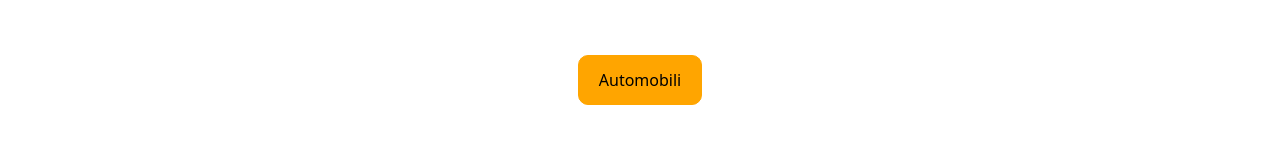
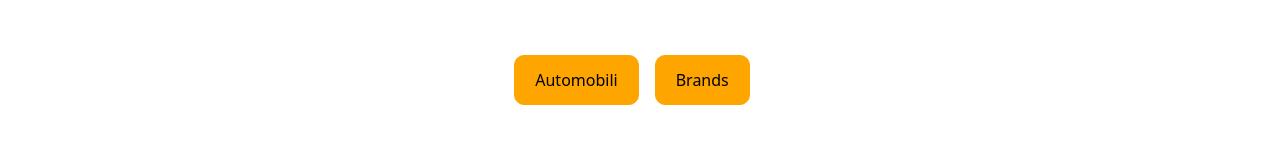
Before and after one commit to DarioLoForti/vite-dealership, a Vue app: page / in a window 1280 px wide. Shown: the part 222-366 px from the top of the page. Built offline with nearby package versions, Linux system fonts and the light colour scheme.

Commit message:
add buttun

```diff
--- a/src/pages/AppHome.vue
+++ b/src/pages/AppHome.vue
@@ -7,7 +7,9 @@ export default {
     <div class="text-center ">
         <h1 class='my-5'> Benvenuti </h1>
         <router-link class="text-decoration-none color" :to="{ name: 'cars', params: { brand_id : 0 } }"><button class="bottone">{{'Automobili'}}</button></router-link>
+        <router-link class="text-decoration-none color mx-3" :to="{ name: 'brands'}"><button class="bottone">{{'Brands'}}</button></router-link>
     </div>
+
 </template>
 <style lang="scss" scoped>
 @use '../styles/generals.scss' as*;
```
